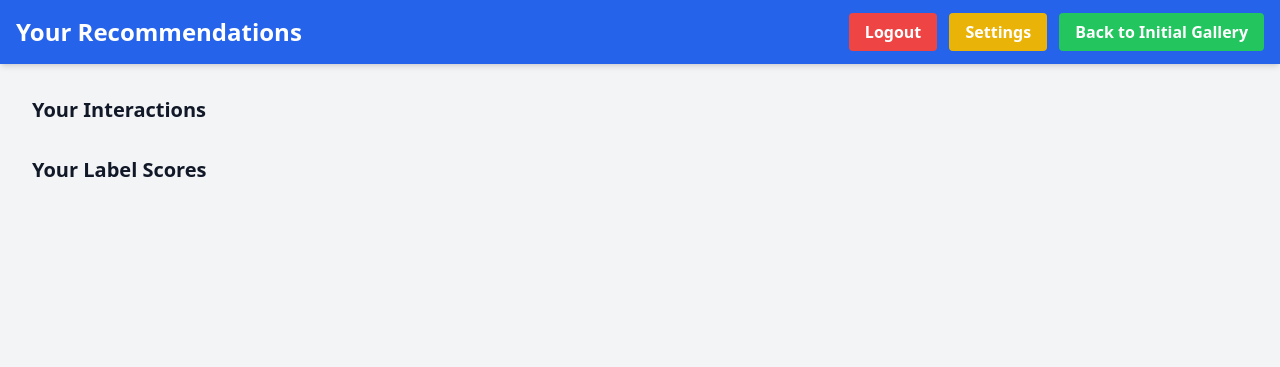
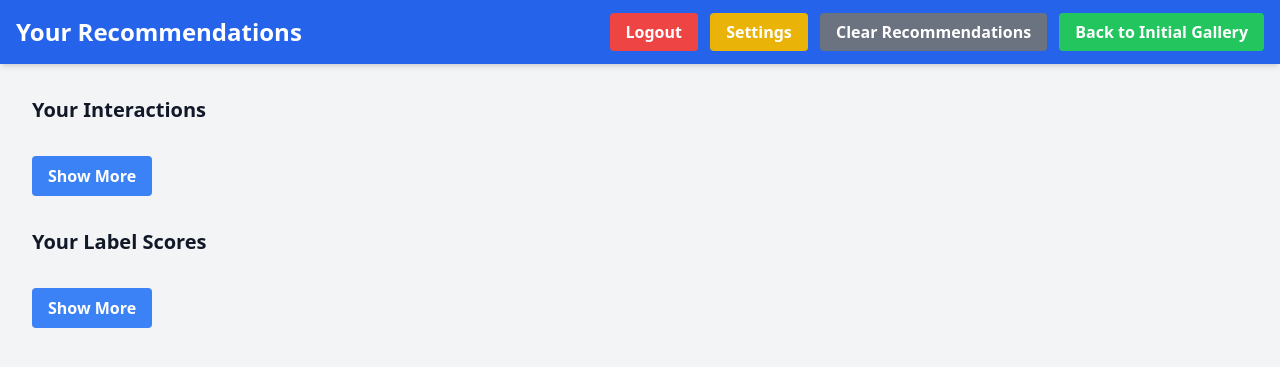
Before and after one commit to mnothman/image_recommendation, a Flask app: page /recommendations in a window 1280 px wide. Shown: the top 367 px of the page. Run offline with Flask 3, Linux system fonts and the light colour scheme; the visitor is signed in with stand-in values (Sample User, id 1); data comes from the database, SQL or seed files in the repository; data that the repository does not hold is empty; parts of the project's set-up code (start-up, migrations or seed data) failed here and were passed over; some libraries are stand-ins or nearby versions.

Commit message:
qol frontend changes

```diff
--- a/app.py
+++ b/app.py
@@ -116,6 +116,9 @@ def recommendations():
 
     interactions = databaseInteractions.get_interactions(session['username']) # fetch interactions from DB based on username
     # print("Interactions fetched from DB:", interactions)
+    if not interactions: # stop recommendations.html from displaying deleted interactions with just 0 scores in them
+        return render_template('recommendations.html', images=[], interactions=[], label_scores={})
+
 
     label_map = {image['id']: image['labels'].split('; ') for image in images}
 
@@ -147,6 +150,17 @@ def recommendations():
         ]
 
     return render_template('recommendations.html', images=sorted_images, interactions=filtered_interactions, label_scores=stored_label_scores)
+
+#clears all recommendations and then recommendations page will be empty until more interactions are tracked
+@app.route('/clear_recommendations')
+def clear_recommendations():
+    if 'username' not in session:
+        return redirect(url_for('login'))
+
+    # clear the user's label scores using the clear_user_recommendations function in databaseinteractions.py
+    databaseInteractions.clear_user_recommendations(session['username'])
+
+    return redirect(url_for('recommendations'))
 
 @app.route('/register', methods=['GET', 'POST'])
 def register():
--- a/databaseInteractions.py
+++ b/databaseInteractions.py
@@ -133,6 +133,14 @@ def get_user_label_scores(username):
     cursor.execute('SELECT label, score FROM label_scores WHERE username = ?', (username,))
     return dict(cursor.fetchall())
 
+#clears all recommendations and then recommendations page will be empty until more interactions are tracked
+def clear_user_recommendations(username):
+    db = get_db()
+    cursor = db.cursor()
+    cursor.execute('DELETE FROM label_scores WHERE username = ?', (username,))
+    cursor.execute('DELETE FROM interactions WHERE username = ?', (username,))
+    db.commit()
+
 
 def get_interactions(username):
     db = get_db()
--- a/templates/index.html
+++ b/templates/index.html
@@ -13,6 +13,7 @@
         <div>
             <a href="/logout" class="bg-red-500 hover:bg-red-600 text-white font-bold py-2 px-4 rounded">Logout</a>
             <a href="/settings" class="bg-yellow-500 hover:bg-yellow-600 text-white font-bold py-2 px-4 rounded ml-2">Settings</a>
+            <a href="{{ url_for('clear_recommendations') }}" class="bg-gray-500 hover:bg-gray-600 text-white font-bold py-2 px-4 rounded ml-2">Clear Recommendations</a>
             <a href="{{ url_for('recommendations') }}" class="bg-green-500 hover:bg-green-600 text-white font-bold py-2 px-4 rounded ml-2">View Recommendations</a>
         </div>
     </header>
--- a/templates/recommendations.html
+++ b/templates/recommendations.html
@@ -1,19 +1,25 @@
 <!DOCTYPE html>
 <html lang="en">
+
 <head>
     <meta charset="UTF-8">
     <meta name="viewport" content="width=device-width, initial-scale=1.0">
     <title>Your Recommendations</title>
     <script src="https://cdn.tailwindcss.com"></script>
 </head>
+
 <body class="bg-gray-100 text-gray-900">
 
     <header class="bg-blue-600 text-white p-4 flex justify-between items-center shadow-md">
         <h1 class="text-2xl font-bold">Your Recommendations</h1>
         <div>
             <a href="/logout" class="bg-red-500 hover:bg-red-600 text-white font-bold py-2 px-4 rounded">Logout</a>
-            <a href="/settings" class="bg-yellow-500 hover:bg-yellow-600 text-white font-bold py-2 px-4 rounded ml-2">Settings</a>
-            <a href="{{ url_for('index') }}" class="bg-green-500 hover:bg-green-600 text-white font-bold py-2 px-4 rounded ml-2">Back to Initial Gallery</a>
+            <a href="/settings"
+                class="bg-yellow-500 hover:bg-yellow-600 text-white font-bold py-2 px-4 rounded ml-2">Settings</a>
+            <a href="{{ url_for('clear_recommendations') }}" class="bg-gray-500 hover:bg-gray-600 text-white font-bold py-2 px-4 rounded ml-2">Clear Recommendations</a>
+            <a href="{{ url_for('index') }}"
+                class="bg-green-500 hover:bg-green-600 text-white font-bold py-2 px-4 rounded ml-2">Back to Initial
+                Gallery</a>
         </div>
     </header>
 
@@ -22,7 +28,7 @@
         <!-- Displaying User Interactions -->
         <div id="user-interactions" class="mb-8">
             <h2 class="text-xl font-bold mb-4">Your Interactions</h2>
-            <ul class="list-disc pl-5 space-y-2">
+            <ul id="interaction-list" class="list-disc pl-5 space-y-2 max-h-0 overflow-hidden transition-all duration-500">
                 {% for interaction in interactions %}
                 <li class="bg-white p-4 rounded-lg shadow-md">
                     Image ID: <span class="font-semibold">{{ interaction[2] }}</span>,
@@ -33,32 +39,37 @@
                 </li>
                 {% endfor %}
             </ul>
+            <button id="toggle-interactions-button" onclick="toggleInteractions()" class="bg-blue-500 hover:bg-blue-600 text-white font-bold py-2 px-4 rounded mt-4">Show More</button>
         </div>
 
         <!-- Displaying Label Scores -->
         <div id="label-scores" class="mb-8">
             <h2 class="text-xl font-bold mb-4">Your Label Scores</h2>
-            <ul class="list-disc pl-5 space-y-2">
+            <ul id="score-list" class="list-disc pl-5 space-y-2 max-h-0 overflow-hidden transition-all duration-500">
                 {% for label, score in label_scores.items() %}
-                    <li class="bg-white p-4 rounded-lg shadow-md">{{ label }}: <span class="font-semibold">{{ score }}</span></li>
+                <li class="bg-white p-4 rounded-lg shadow-md">{{ label }}: <span class="font-semibold">{{ score
+                        }}</span></li>
                 {% endfor %}
             </ul>
+            <button id="toggle-button" onclick="toggleScores()"
+                class="bg-blue-500 hover:bg-blue-600 text-white font-bold py-2 px-4 rounded mt-4">Show More</button>
         </div>
 
         <!-- Gallery of Recommended Images -->
         <div id="gallery" class="grid grid-cols-1 sm:grid-cols-2 md:grid-cols-3 lg:grid-cols-4 gap-6">
             {% for image in images %}
             <div class="relative group">
-                <img src="{{ image.url }}" alt="{{ image.id }}"
-                    onclick="recordInteraction('{{ image.id }}', 'click')"
-                    onmouseover="startHover('{{ image.id }}')"
-                    onmouseout="endHover('{{ image.id }}')"
+                <img src="{{ image.url }}" alt="{{ image.id }}" onclick="recordInteraction('{{ image.id }}', 'click')"
+                    onmouseover="startHover('{{ image.id }}')" onmouseout="endHover('{{ image.id }}')"
                     class="w-full h-auto rounded-lg shadow-lg hover:opacity-75 transition-opacity duration-200">
-                <div class="absolute inset-0 flex flex-col items-center justify-center opacity-0 group-hover:opacity-100 bg-black bg-opacity-50 transition-opacity duration-200 rounded-lg">
+                <div
+                    class="absolute inset-0 flex flex-col items-center justify-center opacity-0 group-hover:opacity-100 bg-black bg-opacity-50 transition-opacity duration-200 rounded-lg">
                     <p class="text-white text-lg font-bold">{{ image.labels }}</p>
                     <div class="mt-2">
-                        <button onclick="recordInteraction('{{ image.id }}', 'like')" class="bg-blue-500 hover:bg-blue-600 text-white font-bold py-2 px-4 rounded m-1">Like</button>
-                        <button onclick="comment('{{ image.id }}')" class="bg-yellow-500 hover:bg-yellow-600 text-white font-bold py-2 px-4 rounded m-1">Comment</button>
+                        <button onclick="recordInteraction('{{ image.id }}', 'like')"
+                            class="bg-blue-500 hover:bg-blue-600 text-white font-bold py-2 px-4 rounded m-1">Like</button>
+                        <button onclick="comment('{{ image.id }}')"
+                            class="bg-yellow-500 hover:bg-yellow-600 text-white font-bold py-2 px-4 rounded m-1">Comment</button>
                     </div>
                 </div>
             </div>
@@ -119,6 +130,38 @@
                 sendInteraction(interaction);
             }
         }
+
+        function toggleScores() {
+            const scoreList = document.getElementById('score-list');
+            const toggleButton = document.getElementById('toggle-button');
+
+            if (scoreList.classList.contains('max-h-0')) {
+                scoreList.classList.remove('max-h-0');
+                scoreList.classList.add('max-h-screen');
+                toggleButton.textContent = 'Show Less';
+            } else {
+                scoreList.classList.remove('max-h-screen');
+                scoreList.classList.add('max-h-0');
+                toggleButton.textContent = 'Show More';
+            }
+        }
+
+        function toggleInteractions() {
+            const interactionList = document.getElementById('interaction-list');
+            const toggleButton = document.getElementById('toggle-interactions-button');
+
+            if (interactionList.classList.contains('max-h-0')) {
+                interactionList.classList.remove('max-h-0');
+                interactionList.classList.add('max-h-screen');
+                toggleButton.textContent = 'Show Less';
+            } else {
+                interactionList.classList.remove('max-h-screen');
+                interactionList.classList.add('max-h-0');
+                toggleButton.textContent = 'Show More';
+            }
+        }
+
     </script>
 </body>
+
 </html>
```
Also changed, not shown: 1 other file. Lines whose indentation alone changed are shown as unchanged.
